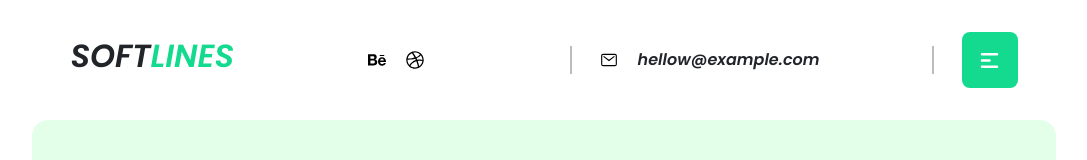
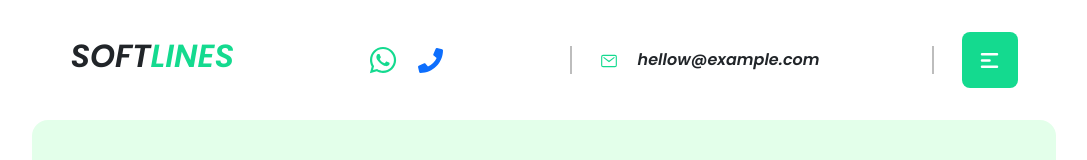
Before and after one commit to aseeljaferz/softlines, a React (Create React App) app in the folder client/landingpage/: page / in a window 1280 px wide. Shown: the top 160 px of the page, without its empty margins (96-1183 px from the left). Built offline with nearby package versions, Linux system fonts and the light colour scheme.

Commit message:
Update Home.jsx

```diff
--- a/client/landingpage/src/component/Home.jsx
+++ b/client/landingpage/src/component/Home.jsx
@@ -1,8 +1,7 @@
 import '../App.scss';
-import {FaBehance, FaDribbble} from 'react-icons/fa';
-import {IoMailOutline, IoStar}
- from 'react-icons/io5';
+import {IoMailOutline, IoStar} from 'react-icons/io5';
 import {BsChatRightTextFill} from 'react-icons/bs';
+import {FaWhatsapp, FaPhone} from 'react-icons/fa'
 import {IconContext} from 'react-icons';
 import {HiMenuAlt1} from 'react-icons/hi';
 import Cards from './Cards'
@@ -12,6 +11,7 @@ import desktop from '../images/desktop.png'
 import {Link} from "react-router-dom";
 
 import {motion} from 'framer-motion';
+
 
 let easeing = [0.6, -0.05, 0.01, 0.99];
 
@@ -143,14 +143,23 @@ function Home() {
         <motion.div className="logo_wrapper" variants={header}>SOFT<span>LINES</span></motion.div>
         <motion.div className='menu_container' variants={stagger}>
           <motion.span variants={header}>
-            <IconContext.Provider value={{color:"#000", size:"18px", className:"icon_container"}}>
-              <div className='icon' id='icon1'><FaBehance/></div>
-              <div className='icon'><FaDribbble/></div>
+            <IconContext.Provider value={{color:"#14da8f", size:"30px", className:"icon_container"}}>
+              <div className='icon' style={{cursor:'pointer'}} id='icon1'><a
+        href="https://wa.me/7904577526"
+        class="whatsapp_float"
+        target="_blank"
+        rel="noopener noreferrer"
+      ><FaWhatsapp/></a></div>
             </IconContext.Provider>
+            <IconContext.Provider value={{size:"25px", className:"icon_continer"}}>
+            <div className='icon' style={{cursor:'pointer'}}> <a href="tel:7904577526"><FaPhone/></a></div>
+            </IconContext.Provider>
+
+
           </motion.span>
           <motion.span variants={header} className="email">
-            <IconContext.Provider value={{color:"#000", size:"18px"}}>
-              <div className='icon'><IoMailOutline/></div>
+            <IconContext.Provider value={{color:"#14da8f", size:"18px"}}>
+              <div className='icon'><a href="mailto:aathavans.20it@kongu.edu"><IoMailOutline/></a></div>
               hellow@example.com
             </IconContext.Provider>
           </motion.span>
```
